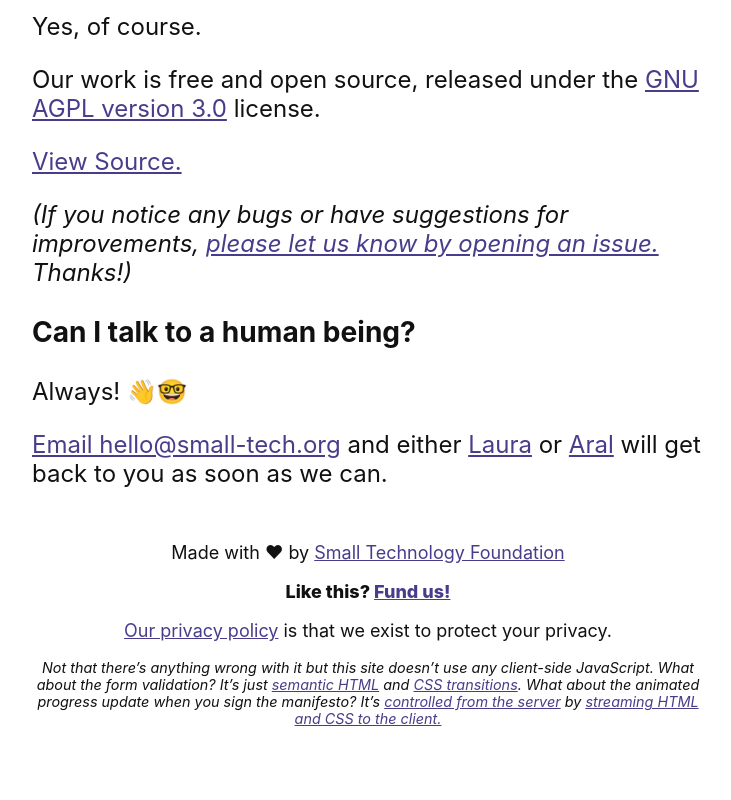
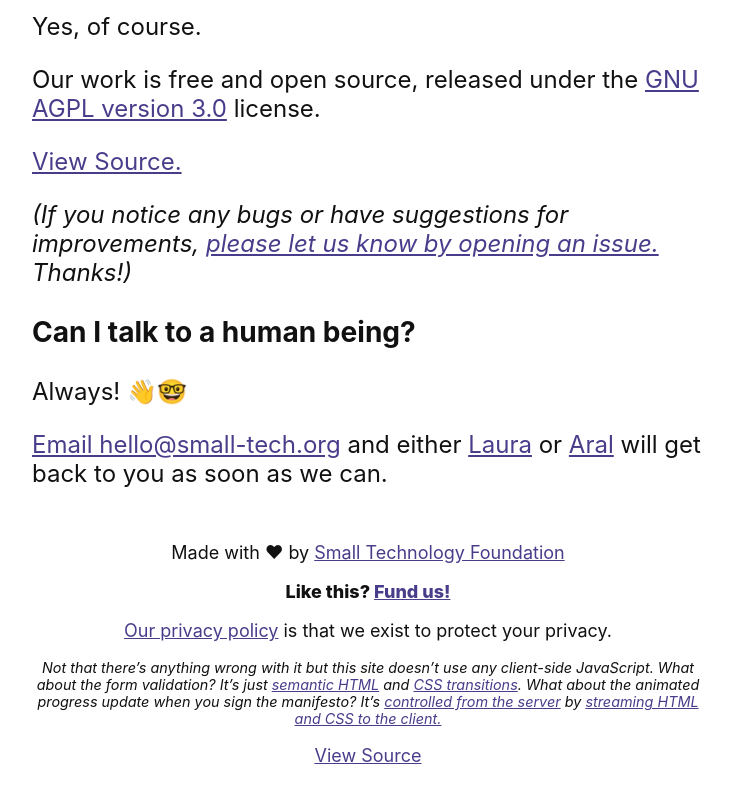
Before and after one commit to small-tech/web0, a plain HTML site: page privacy/index.html in a window 1280 px wide. Shown: the part 3308-4108 px from the top of the page, without its empty margins (272-1003 px from the left). Before the commit the page ends 4083 px from the top, so only its background shows below. Drawn offline with Linux system fonts and the light colour scheme.

Commit message:
Add view source link to footer

```diff
--- a/privacy/index.html
+++ b/privacy/index.html
@@ -107,6 +107,8 @@
       <p><a href='/privacy'>Our privacy policy</a> is that we exist to protect your privacy.</a></p>
 
       <p class='trivia'>Not that there’s anything wrong with it but this site doesn’t use any client-side JavaScript. What about the form validation? It’s just <a href='https://github.com/small-tech/web0/blob/main/.dynamic/index-template.html#L9-L74'>semantic HTML</a> and <a href='https://github.com/small-tech/web0/blob/main/styles.css#L87-L131'>CSS transitions</a>. What about the animated progress update when you sign the manifesto? It’s <a href='https://github.com/small-tech/web0/blob/main/.dynamic/.post/sign.js#L181-L201'>controlled from the server</a> by <a href='https://github.com/small-tech/web0/blob/main/.dynamic/.post/sign.js#L6-L46'>streaming HTML and CSS to the client.</a></p>
+
+      <p><a href='https://github.com/small-tech/web0'>View Source</a></p>
     </footer>
 </body>
 </html>
```
Also changed, not shown: .dynamic/footer-template.js.
